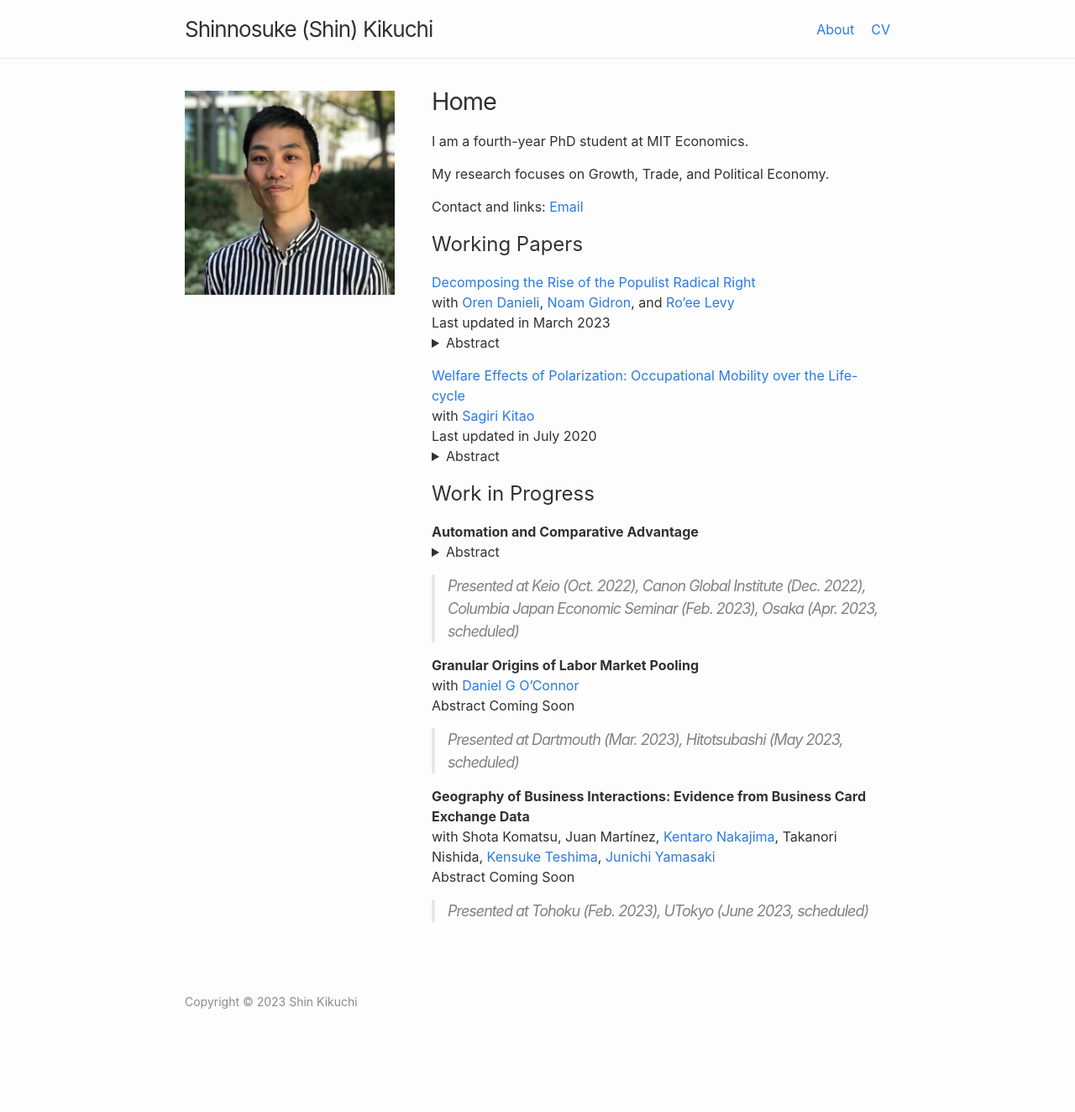
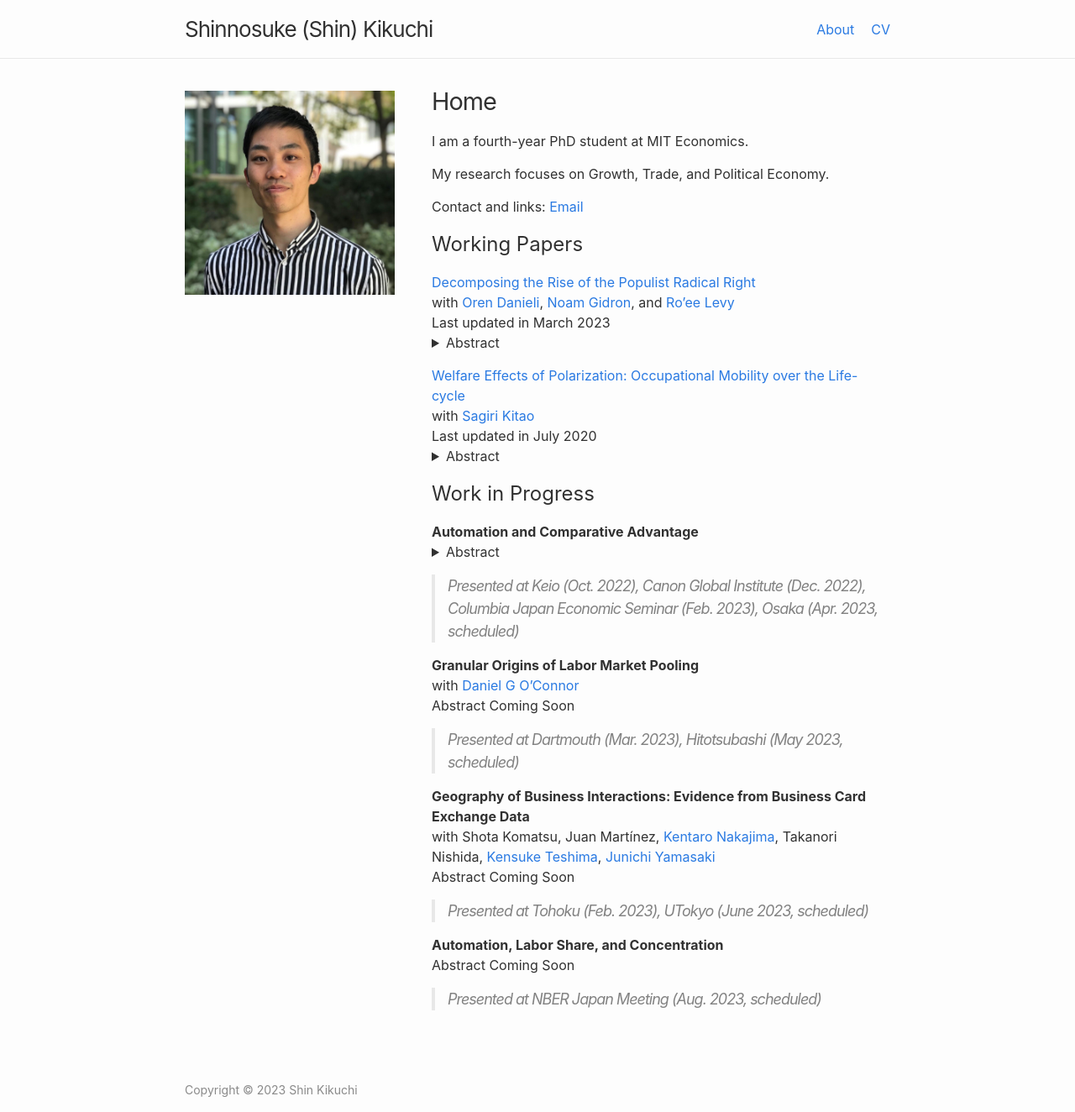
Before and after one commit to shinnkikuchi/shinnkikuchi.github.io, a Jekyll site: the page built from index.md, in a window 1280 px wide. Shown: the whole page at 84% size. Built offline with Jekyll 4.4.1, drawn with Linux system fonts in a browser that asks for light colours; before the commit the page ends 1219 px from its top, so only the background shows below that.

Commit message:
Update index.md

```diff
--- a/index.md
+++ b/index.md
@@ -64,3 +64,7 @@ Takanori Nishida,
  <a href="https://www.junichiyamasaki.com/" target="_blank">Junichi Yamasaki</a><br>
 Abstract Coming Soon<br>
 > Presented at Tohoku (Feb. 2023), UTokyo (June 2023, scheduled)<br>
+
+**Automation, Labor Share, and Concentration** <br>
+Abstract Coming Soon<br>
+> Presented at NBER Japan Meeting (Aug. 2023, scheduled)<br>
```
